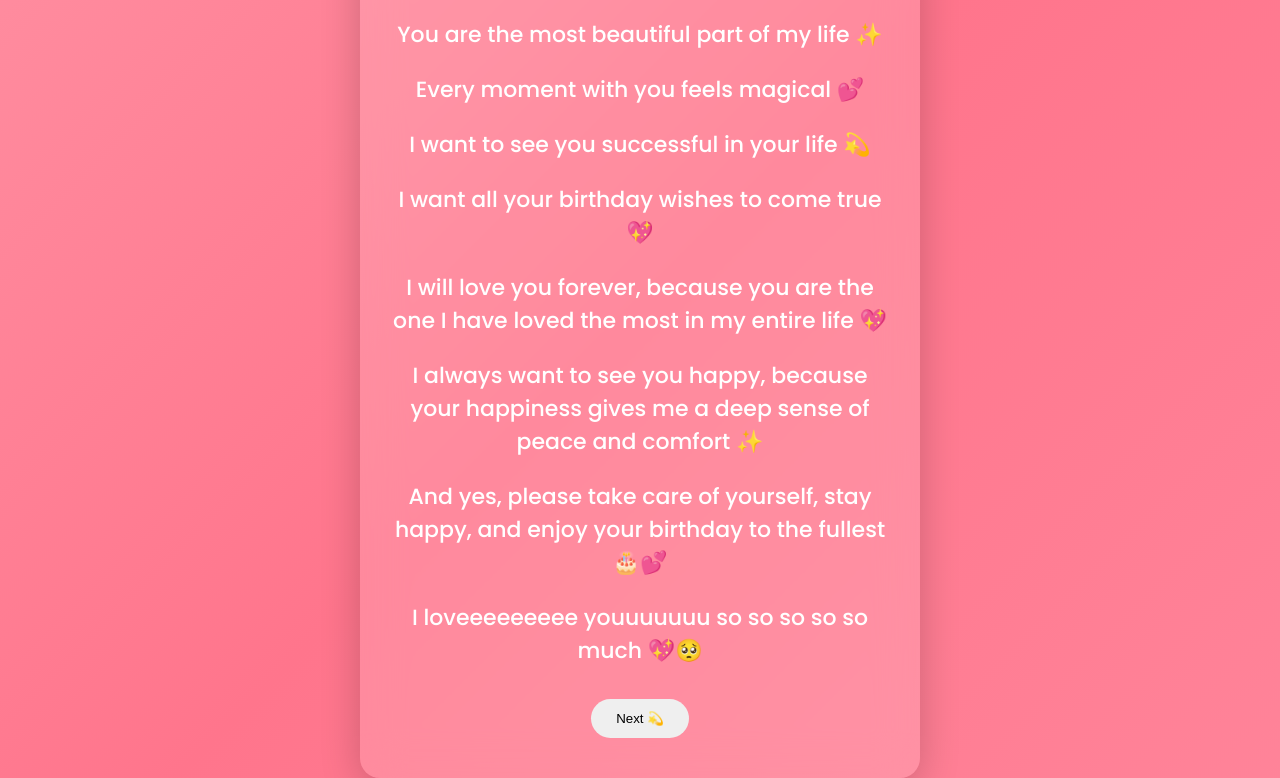
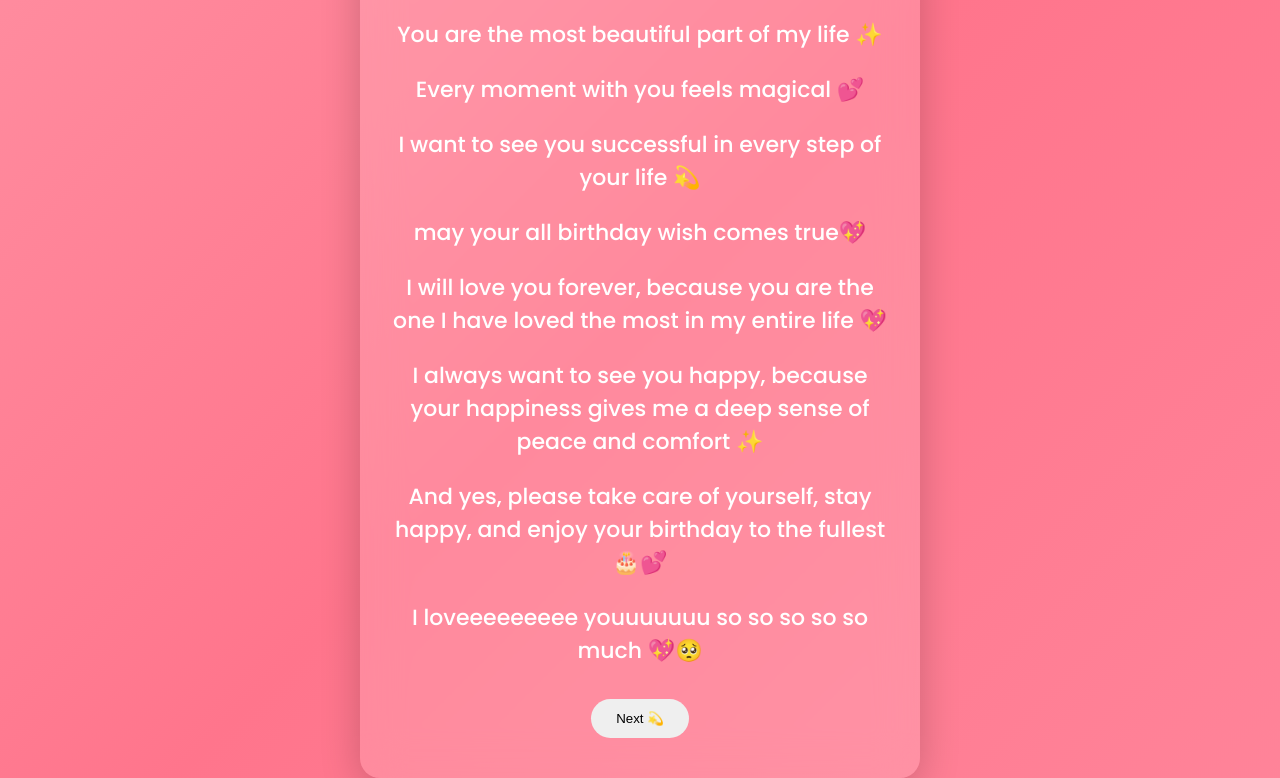
Before and after one commit to asadfaridi11914-pixel/birthday-wishes, a plain HTML site: page index.html in a window 1280 px wide. Both pictures are taken after a click on the button "Open 💌". Shown: the part 137-915 px from the top of the page. Drawn offline with Linux system fonts and the light colour scheme.

Commit message:
index.html

```diff
--- a/index.html
+++ b/index.html
@@ -123,8 +123,8 @@ textarea {
         <h1>🎂 Happy Birthday sweetheart 💖</h1>
 <p>You are the most beautiful part of my life ✨</p>
 <p>Every moment with you feels magical 💕</p>
-<p>I want to see you successful in your life 💫</p>
-<p>I want all your birthday wishes to come true 💖</p>
+<p>I want to see you successful in every step of your life 💫</p>
+<p>may your all birthday wish comes true💖</p>
 <p>I will love you forever, because you are the one I have loved the most in my entire life 💖</p>
 <p>I always want to see you happy, because your happiness gives me a deep sense of peace and comfort ✨</p>
 <p>And yes, please take care of yourself, stay happy, and enjoy your birthday to the fullest 🎂💕</p>
@@ -148,7 +148,7 @@ textarea {
     <h1 id="finalText"></h1>
 
     <div class="card">
-        <p>Send me your reply 💌</p>
+        <p>do you want to say something to me merijaan 💌</p>
 
         <textarea id="replyInput" placeholder="Write something..."></textarea>
 
```
